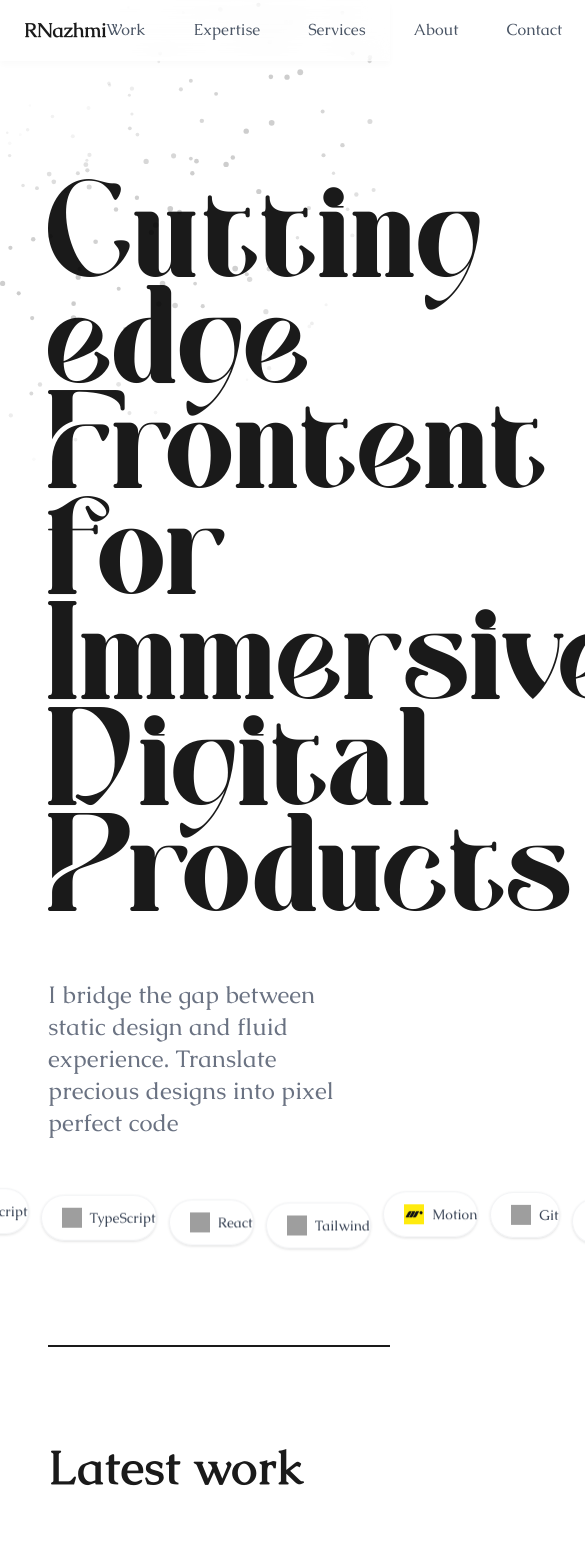
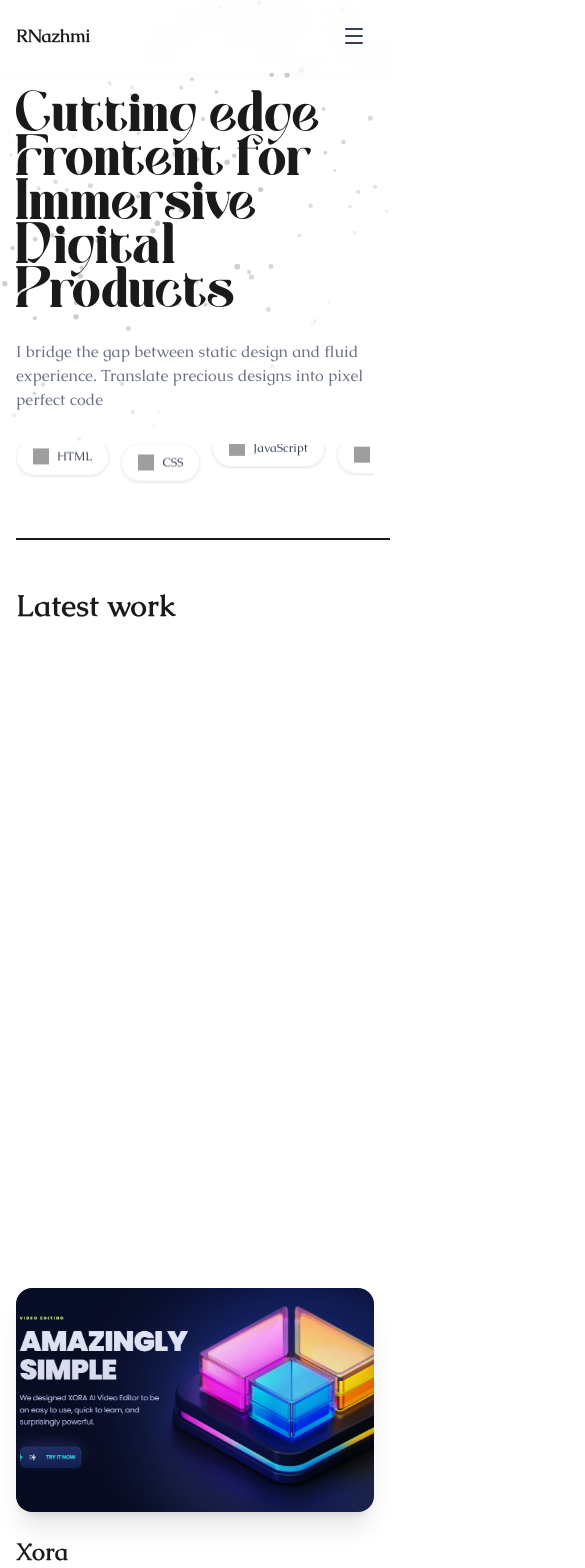
Before and after one commit to rafinazhminugraha/my-portofolio, a React (Vite) app: page / in a window 390 px wide. Shown: the top 1568 px of the page, 585 px wide, since content can reach past the window. Built offline with nearby package versions, Linux system fonts and the light colour scheme; grey boxes are pictures that could not be loaded.

Commit message:
add: responsiveness mobile

```diff
--- a/src/components/About.tsx
+++ b/src/components/About.tsx
@@ -44,24 +44,24 @@ const About = () => {
   };
 
   return (
-    <section id="about" className="py-24 px-12 w-full">
+    <section id="about" className="py-12 sm:py-16 md:py-20 lg:py-24 px-4 sm:px-6 md:px-8 lg:px-12 w-full">
       <motion.h2
         initial="hidden"
         whileInView="visible"
         viewport={{ amount: 0.5 }}
         variants={itemVariants}
-        className="text-5xl font-bold mb-16"
+        className="text-3xl sm:text-4xl md:text-5xl font-bold mb-10 sm:mb-12 md:mb-16"
       >
         About me
       </motion.h2>
 
-      <div ref={containerRef} className="grid grid-cols-1 md:grid-cols-2 gap-16 items-start">
+      <div ref={containerRef} className="grid grid-cols-1 md:grid-cols-2 gap-8 sm:gap-12 md:gap-16 items-start">
         {/* Image Column */}
         <motion.div
           initial="hidden"
           animate={isVisible ? "visible" : "hidden"}
           variants={itemVariants}
-          className="relative aspect-4/5 w-full max-h-[80vh] overflow-hidden rounded-lg bg-gray-100"
+          className="relative aspect-4/5 w-full max-h-[50vh] md:max-h-[80vh] overflow-hidden rounded-lg bg-gray-100"
         >
             <img
                 src={personalPhoto}
@@ -75,7 +75,7 @@ const About = () => {
           initial="hidden"
           animate={isVisible ? "visible" : "hidden"}
           variants={containerVariants}
-          className="text-xl text-gray-600 font-light leading-relaxed space-y-8"
+          className="text-base sm:text-lg md:text-xl text-gray-600 font-light leading-relaxed space-y-6 sm:space-y-8"
         >
             <motion.p variants={itemVariants}>
                 My drive is simple, I love seeing people enjoy the digital products I build. <span className="font-medium text-[#1a1a1a]">empathy</span> is a strategic tool.
--- a/src/components/Footer.tsx
+++ b/src/components/Footer.tsx
@@ -22,7 +22,7 @@ const Footer = () => {
   };
 
   return (
-    <footer id="contact" className="bg-[#1a1a1a] text-white pt-20 pb-8 overflow-hidden">
+    <footer id="contact" className="bg-[#1a1a1a] text-white pt-12 sm:pt-16 md:pt-20 pb-6 sm:pb-8 overflow-hidden">
       {/* Toast Notification */}
       <Toast
         message="Email copied to clipboard!"
@@ -32,44 +32,44 @@ const Footer = () => {
       />
 
       {/* Marquee */}
-      <div className="relative flex overflow-x-hidden mb-16">
+      <div className="relative flex overflow-x-hidden mb-10 sm:mb-12 md:mb-16">
         <motion.div
           className="flex whitespace-nowrap"
           animate={{ x: ["0%", "-50%"] }}
           transition={{ repeat: Infinity, ease: "linear", duration: 20 }}
         >
           {[...Array(4)].map((_, i) => (
-            <span key={i} className="text-[8rem] font-bold mx-8 tracking-tight">
+            <span key={i} className="text-[clamp(3rem,12vw,8rem)] font-bold mx-4 sm:mx-6 md:mx-8 tracking-tight">
               Let's work together!
             </span>
           ))}
         </motion.div>
       </div>
 
-      <div className="px-6 w-full">
+      <div className="px-4 sm:px-6 w-full">
         <motion.div
           initial={{ opacity: 0, y: 20 }}
           whileInView={{ opacity: 1, y: 0 }}
           viewport={{ amount: 0.3 }}
           transition={{ duration: 0.6, delay: 0.2 }}
-          className="flex flex-col md:flex-row justify-between items-start md:items-center gap-12 mb-12"
+          className="flex flex-col md:flex-row justify-between items-start md:items-center gap-8 sm:gap-10 md:gap-12 mb-8 sm:mb-10 md:mb-12"
         >
           <div
             onClick={handleCopyEmail}
             className="flex items-center gap-4 group cursor-pointer"
           >
-            <span className="text-2xl md:text-3xl font-light">{email}</span>
-            <Copy className="w-5 h-5 text-gray-400 group-hover:text-white transition-colors" />
+            <span className="text-xl sm:text-2xl md:text-3xl font-light break-all">{email}</span>
+            <Copy className="w-4 h-4 sm:w-5 sm:h-5 text-gray-400 group-hover:text-white transition-colors shrink-0" />
           </div>
 
-          <div className="flex gap-4">
+          <div className="flex gap-3 sm:gap-4">
             <a
               href="https://www.linkedin.com/in/rafi-nazhmi-nugraha"
               target="_blank"
               rel="noopener noreferrer"
-              className="p-4 bg-[#2a2a2a] rounded-lg hover:bg-[#333] transition-colors"
+              className="p-3 sm:p-4 bg-[#2a2a2a] rounded-lg hover:bg-[#333] transition-colors"
             >
-              <Linkedin className="w-6 h-6" />
+              <Linkedin className="w-5 h-5 sm:w-6 sm:h-6" />
             </a>
           </div>
         </motion.div>
@@ -79,7 +79,7 @@ const Footer = () => {
           whileInView={{ opacity: 1, y: 0 }}
           viewport={{ amount: 0.3 }}
           transition={{ duration: 0.6, delay: 0.4 }}
-          className="flex justify-center items-center pt-8 border-t border-gray-800 text-sm text-gray-400"
+          className="flex justify-center items-center pt-6 sm:pt-8 border-t border-gray-800 text-xs sm:text-sm text-gray-400"
         >
           <p>© All rights reserved 2025 Rafi Nazhmi Nugraha</p>
         </motion.div>
--- a/src/components/Hero.tsx
+++ b/src/components/Hero.tsx
@@ -3,12 +3,12 @@ import TechStack from './TechStack';
 
 const Hero = () => {
   return (
-    <section className="pt-48 pb-24 px-12 w-full">
+    <section className="pt-24 sm:pt-32 md:pt-40 lg:pt-48 pb-12 sm:pb-16 md:pb-20 lg:pb-24 px-4 sm:px-6 md:px-8 lg:px-12 w-full">
       <motion.h1
         initial={{ opacity: 0, y: 20 }}
         animate={{ opacity: 1, y: 0 }}
         transition={{ duration: 0.8, ease: "easeOut" }}
-        className="text-[6rem] leading-[1.1] font-semibold tracking-tight text-[#1a1a1a] mb-12"
+        className="text-[clamp(2.5rem,8vw,6rem)] leading-[1.1] font-semibold tracking-tight text-[#1a1a1a] mb-6 sm:mb-8 md:mb-10 lg:mb-12"
         style={{ fontFamily: "'Aestera', serif", fontStyle: 'normal' }}
       >
         Cutting edge Frontent for Immersive Digital Products
@@ -18,7 +18,7 @@ const Hero = () => {
         initial={{ opacity: 0, y: 20 }}
         animate={{ opacity: 1, y: 0 }}
         transition={{ duration: 0.8, delay: 0.2, ease: "easeOut" }}
-        className="text-2xl text-gray-500 max-w-2xl font-light mb-16"
+        className="text-base sm:text-lg md:text-xl lg:text-2xl text-gray-500 max-w-2xl font-light mb-8 sm:mb-10 md:mb-12 lg:mb-16"
       >
         I bridge the gap between static design and fluid experience. Translate precious designs into pixel perfect code
       </motion.p>
--- a/src/components/Navbar.tsx
+++ b/src/components/Navbar.tsx
@@ -1,11 +1,13 @@
 import { Link } from 'react-router-dom';
-import { motion } from 'framer-motion';
+import { motion, AnimatePresence } from 'framer-motion';
 import { useState, useEffect } from 'react';
 import { useNavbar } from '../contexts/NavbarContext';
+import { Menu, X } from 'lucide-react';
 
 const Navbar = () => {
   const [isVisible, setIsVisible] = useState(true);
   const [lastScrollY, setLastScrollY] = useState(0);
+  const [isMobileMenuOpen, setIsMobileMenuOpen] = useState(false);
   const { forceHidden } = useNavbar();
 
   useEffect(() => {
@@ -28,7 +30,33 @@ const Navbar = () => {
     return () => window.removeEventListener('scroll', handleScroll);
   }, [lastScrollY]);
 
+  // Close mobile menu when clicking a link
+  const handleLinkClick = () => {
+    setIsMobileMenuOpen(false);
+  };
+
+  // Prevent body scroll when mobile menu is open
+  useEffect(() => {
+    if (isMobileMenuOpen) {
+      document.body.style.overflow = 'hidden';
+    } else {
+      document.body.style.overflow = '';
+    }
+    return () => {
+      document.body.style.overflow = '';
+    };
+  }, [isMobileMenuOpen]);
+
+  const navLinks = [
+    { href: '#work', label: 'Work' },
+    { href: '#what-i-do', label: 'Expertise' },
+    { href: '#services', label: 'Services' },
+    { href: '#about', label: 'About' },
+    { href: '#contact', label: 'Contact' },
+  ];
+
   return (
+    <>
       <motion.nav
         className="fixed top-0 left-0 right-0 z-50"
         style={{
@@ -42,20 +70,107 @@ const Navbar = () => {
         animate={{ y: (isVisible && !forceHidden) ? 0 : -100 }}
         transition={{ duration: 0.3, ease: "easeInOut" }}
       >
-      <div className="flex items-center justify-between px-6 py-4 w-full">
-        <div className="text-xl font-semibold tracking-tight">
+        <div className="flex items-center justify-between px-4 sm:px-6 py-4 w-full">
+          <div className="text-lg sm:text-xl font-semibold tracking-tight">
             <Link to="/">RNazhmi</Link>
           </div>
 
-        <div className="flex items-center gap-12 text-base font-medium text-gray-600">
-          <a href="#work" className="hover:text-black transition-colors">Work</a>
-          <a href="#what-i-do" className="hover:text-black transition-colors">Expertise</a>
-          <a href="#services" className="hover:text-black transition-colors">Services</a>
-          <a href="#about" className="hover:text-black transition-colors">About</a>
-          <a href="#contact" className="hover:text-black transition-colors">Contact</a>
+          {/* Desktop Navigation */}
+          <div className="hidden lg:flex items-center gap-12 text-base font-medium text-gray-600">
+            {navLinks.map((link) => (
+              <a
+                key={link.href}
+                href={link.href}
+                className="hover:text-black transition-colors"
+              >
+                {link.label}
+              </a>
+            ))}
+          </div>
+
+          {/* Mobile Hamburger Button */}
+          <motion.button
+            className="lg:hidden p-2 hover:bg-black/5 rounded-lg transition-colors"
+            onClick={() => setIsMobileMenuOpen(!isMobileMenuOpen)}
+            whileTap={{ scale: 0.95 }}
+            aria-label="Toggle menu"
+          >
+            {isMobileMenuOpen ? (
+              <X className="w-6 h-6 text-gray-700" />
+            ) : (
+              <Menu className="w-6 h-6 text-gray-700" />
+            )}
+          </motion.button>
+        </div>
+      </motion.nav>
+
+      {/* Mobile Menu Overlay */}
+      <AnimatePresence>
+        {isMobileMenuOpen && (
+          <>
+            {/* Backdrop */}
+            <motion.div
+              className="fixed inset-0 bg-black/20 backdrop-blur-sm z-40 lg:hidden"
+              initial={{ opacity: 0 }}
+              animate={{ opacity: 1 }}
+              exit={{ opacity: 0 }}
+              transition={{ duration: 0.2 }}
+              onClick={() => setIsMobileMenuOpen(false)}
+            />
+
+            {/* Mobile Menu Panel */}
+            <motion.div
+              className="fixed top-0 right-0 bottom-0 w-[280px] sm:w-[320px] bg-white shadow-2xl z-50 lg:hidden"
+              initial={{ x: '100%' }}
+              animate={{ x: 0 }}
+              exit={{ x: '100%' }}
+              transition={{ type: 'spring', damping: 30, stiffness: 300 }}
+            >
+              <div className="flex flex-col h-full">
+                {/* Mobile Menu Header */}
+                <div className="flex items-center justify-between px-6 py-4 border-b border-gray-200">
+                  <span className="text-lg font-semibold">Menu</span>
+                  <button
+                    onClick={() => setIsMobileMenuOpen(false)}
+                    className="p-2 hover:bg-gray-100 rounded-lg transition-colors"
+                    aria-label="Close menu"
+                  >
+                    <X className="w-5 h-5 text-gray-700" />
+                  </button>
+                </div>
+
+                {/* Mobile Menu Links */}
+                <nav className="flex-1 px-6 py-8">
+                  <div className="flex flex-col gap-2">
+                    {navLinks.map((link, index) => (
+                      <motion.a
+                        key={link.href}
+                        href={link.href}
+                        className="text-lg font-medium text-gray-700 hover:text-black hover:bg-gray-50 px-4 py-3 rounded-lg transition-colors"
+                        onClick={handleLinkClick}
+                        initial={{ opacity: 0, x: 20 }}
+                        animate={{ opacity: 1, x: 0 }}
+                        transition={{ delay: index * 0.05 }}
+                        whileTap={{ scale: 0.98 }}
+                      >
+                        {link.label}
+                      </motion.a>
+                    ))}
+                  </div>
+                </nav>
+
+                {/* Mobile Menu Footer */}
+                <div className="px-6 py-6 border-t border-gray-200">
+                  <p className="text-xs text-gray-500 text-center">
+                    © 2025 Rafi Nazhmi Nugraha
+                  </p>
                 </div>
               </div>
-    </motion.nav>
+            </motion.div>
+          </>
+        )}
+      </AnimatePresence>
+    </>
   );
 };
 
--- a/src/components/Services.tsx
+++ b/src/components/Services.tsx
@@ -23,19 +23,19 @@ const Services = () => {
   };
 
   return (
-    <section id="services" className="py-24 px-12 w-full">
+    <section id="services" className="py-12 sm:py-16 md:py-20 lg:py-24 px-4 sm:px-6 md:px-8 lg:px-12 w-full">
       <motion.h2
         initial="hidden"
         whileInView="visible"
         viewport={{ amount: 0.5 }}
         variants={itemVariants}
-        className="text-5xl font-bold mb-16"
+        className="text-3xl sm:text-4xl md:text-5xl font-bold mb-10 sm:mb-12 md:mb-16"
       >
         What I offer
       </motion.h2>
 
       <motion.div
-        className="grid grid-cols-1 md:grid-cols-2 gap-x-16 gap-y-24"
+        className="grid grid-cols-1 md:grid-cols-2 gap-x-8 sm:gap-x-12 md:gap-x-16 gap-y-12 sm:gap-y-16 md:gap-y-24"
         initial="hidden"
         whileInView="visible"
         viewport={{ amount: 0.2 }}
@@ -47,13 +47,13 @@ const Services = () => {
             <motion.div
               key={index}
               variants={itemVariants}
-              className="flex flex-col gap-6"
+              className="flex flex-col gap-4 sm:gap-5 md:gap-6"
             >
-              <div className="mb-2">
-                <IconComponent className="w-6 h-6" />
+              <div className="mb-1 sm:mb-2">
+                <IconComponent className="w-5 h-5 sm:w-6 sm:h-6" />
               </div>
-              <h3 className="text-2xl font-bold">{service.title}</h3>
-              <p className="text-xl text-gray-600 leading-relaxed font-light">
+              <h3 className="text-xl sm:text-2xl font-bold">{service.title}</h3>
+              <p className="text-base sm:text-lg md:text-xl text-gray-600 leading-relaxed font-light">
                 {service.description}
               </p>
             </motion.div>
--- a/src/components/TechStack.tsx
+++ b/src/components/TechStack.tsx
@@ -3,7 +3,8 @@ import { techStack } from '../data/techStack';
 
 const TechStack = () => {
   return (
-    <div className="flex items-center justify-center gap-3 md:gap-4 max-w-6xl mx-auto">
+    <div className="w-full overflow-x-auto lg:overflow-x-visible scrollbar-hide">
+      <div className="flex lg:flex-wrap items-center justify-start lg:justify-center gap-3 md:gap-4 max-w-6xl lg:mx-auto min-w-max lg:min-w-0 pb-2 lg:pb-0">
         {techStack.map((tech, index) => {
           // Create zigzag effect - alternate items up and down
           const yOffset = index % 2 === 0 ? -12 : 12;
@@ -16,7 +17,7 @@ const TechStack = () => {
           return (
             <motion.div
               key={tech.name}
-            className="px-5 py-3 rounded-full bg-white/60 backdrop-blur-sm border border-gray-200/50 shadow-sm"
+              className="px-4 sm:px-5 py-2.5 sm:py-3 rounded-full bg-white/60 backdrop-blur-sm border border-gray-200/50 shadow-sm flex-shrink-0"
               style={{
                 transform: `translateY(${yOffset}px)`,
               }}
@@ -31,13 +32,14 @@ const TechStack = () => {
               }}
             >
               <div className="flex items-center gap-2">
-              <img src={tech.logo} alt={tech.name} className="w-5 h-5" />
-              <span className="text-sm font-medium text-gray-700">{tech.name}</span>
+                <img src={tech.logo} alt={tech.name} className="w-4 h-4 sm:w-5 sm:h-5" />
+                <span className="text-xs sm:text-sm font-medium text-gray-700 whitespace-nowrap">{tech.name}</span>
               </div>
             </motion.div>
           );
         })}
       </div>
+    </div>
   );
 };
 
--- a/src/components/WorkList.tsx
+++ b/src/components/WorkList.tsx
@@ -192,7 +192,7 @@ const ProjectSection = ({ project, isLast }: { project: typeof projects[0], isLa
   return (
     <div
       ref={sectionRef}
-      className="project-section min-h-screen flex flex-col justify-center py-24"
+      className="project-section min-h-[60vh] md:min-h-screen flex flex-col justify-center py-12 md:py-24"
     >
       <motion.div
         initial={{ opacity: 0, scale: 0.8, y: 80 }}
@@ -212,8 +212,25 @@ const ProjectSection = ({ project, isLast }: { project: typeof projects[0], isLa
           mass: 0.5,
         }}
       >
+        {/* Mobile/Tablet Image - shown only on small screens */}
+        <div className="md:hidden mb-6 rounded-2xl overflow-hidden shadow-xl">
+          <a
+            href={project.link}
+            target="_blank"
+            rel="noopener noreferrer"
+            className="block relative aspect-[16/10] w-full bg-gray-900"
+          >
+            <img
+              src={project.image}
+              alt={project.name}
+              className="w-full h-full object-cover"
+            />
+            <div className="absolute inset-0 bg-gradient-to-t from-black/20 to-transparent pointer-events-none" />
+          </a>
+        </div>
+
         <motion.h3
-          className="text-4xl font-bold mb-4"
+          className="text-2xl sm:text-3xl md:text-4xl font-bold mb-3 md:mb-4"
           initial={{ opacity: 0, y: 30 }}
           animate={isActive ? {
             opacity: 1,
@@ -232,7 +249,7 @@ const ProjectSection = ({ project, isLast }: { project: typeof projects[0], isLa
           {project.name}
         </motion.h3>
         <motion.p
-          className="text-lg text-gray-500 mb-6 font-light"
+          className="text-base sm:text-lg font-light text-gray-500 mb-4 md:mb-6"
           initial={{ opacity: 0, y: 20 }}
           animate={isActive ? {
             opacity: 1,
@@ -252,7 +269,7 @@ const ProjectSection = ({ project, isLast }: { project: typeof projects[0], isLa
 
         {/* Tech Stack Logos */}
         <motion.div
-          className="flex gap-3 mb-6"
+          className="flex gap-2 sm:gap-3 mb-4 md:mb-6 flex-wrap"
           initial={{ opacity: 0, y: 20 }}
           animate={isActive ? {
             opacity: 1,
@@ -269,14 +286,14 @@ const ProjectSection = ({ project, isLast }: { project: typeof projects[0], isLa
           }}
         >
           {project.techStack.map((logo, idx) => (
-            <div key={idx} className="w-8 h-8 flex items-center justify-center">
+            <div key={idx} className="w-6 h-6 sm:w-7 sm:h-7 md:w-8 md:h-8 flex items-center justify-center">
               <img src={logo} alt="tech" className="w-full h-full object-contain" />
             </div>
           ))}
         </motion.div>
 
         <motion.p
-          className="text-xl text-gray-600 leading-relaxed font-light mb-6"
+          className="text-base sm:text-lg md:text-xl text-gray-600 leading-relaxed font-light mb-4 md:mb-6"
           initial={{ opacity: 0, y: 20 }}
           animate={isActive ? {
             opacity: 1,
@@ -300,7 +317,7 @@ const ProjectSection = ({ project, isLast }: { project: typeof projects[0], isLa
           href={project.link}
           target="_blank"
           rel="noopener noreferrer"
-          className="relative inline-flex items-center gap-2 px-6 py-3 rounded-full bg-black backdrop-blur-sm border border-black shadow-sm hover:border-gray-200/50 hover:shadow-lg transition-all duration-500 font-medium group overflow-hidden"
+          className="relative inline-flex items-center gap-2 px-5 sm:px-6 py-2.5 sm:py-3 rounded-full bg-black backdrop-blur-sm border border-black shadow-sm hover:border-gray-200/50 hover:shadow-lg transition-all duration-500 font-medium group overflow-hidden"
           initial={{ opacity: 0, y: 20 }}
           animate={isActive ? {
             opacity: 1,
@@ -315,18 +332,19 @@ const ProjectSection = ({ project, isLast }: { project: typeof projects[0], isLa
             damping: 30,
             delay: 0.09,
           }}
+          whileTap={{ scale: 0.95 }}
         >
           {/* Sliding white background */}
           <div className="absolute inset-0 bg-white rounded-full transform -translate-x-full group-hover:translate-x-0 transition-transform duration-500 ease-out" />
 
-          <span className="relative z-10 text-white group-hover:text-black transition-colors duration-300 delay-100">View Project</span>
+          <span className="relative z-10 text-sm sm:text-base text-white group-hover:text-black transition-colors duration-300 delay-100">View Project</span>
           <motion.svg
             width="16"
             height="16"
             viewBox="0 0 16 16"
             fill="none"
             xmlns="http://www.w3.org/2000/svg"
-            className="relative z-10"
+            className="relative z-10 w-4 h-4 sm:w-4 sm:h-4"
             animate={{
               x: [0, 3, 0],
             }}
@@ -393,13 +411,13 @@ const WorkList = () => {
   }, []);
 
   return (
-    <section id="work" className="py-24 px-12 w-full -mb-[42vh] relative">
-      <h2 className="text-5xl font-bold mb-24">Latest work</h2>
+    <section id="work" className="py-12 sm:py-16 md:py-20 lg:py-24 px-4 sm:px-6 md:px-8 lg:px-12 w-full -mb-0 md:-mb-[42vh] relative">
+      <h2 className="text-3xl sm:text-4xl md:text-5xl font-bold mb-12 sm:mb-16 md:mb-24">Latest work</h2>
 
-      <div ref={containerRef} className="grid grid-cols-1 md:grid-cols-2 gap-16 relative">
+      <div ref={containerRef} className="grid grid-cols-1 md:grid-cols-2 gap-8 md:gap-16 relative">
         {/* Left Column - Scrolling Text with Fade Animation */}
         <motion.div
-          className="pb-[50vh] relative"
+          className="pb-0 md:pb-[50vh] relative"
           animate={{
             filter: isImageHovered ? 'blur(4px)' : 'blur(0px)',
             opacity: isImageHovered ? 0.3 : 1,
@@ -417,9 +435,9 @@ const WorkList = () => {
           ))}
         </motion.div>
 
-        {/* Right Column - Sticky Preview */}
-        <div className="relative hidden md:block pt-48 z-30">
-          <div className="sticky top-1/2 -translate-y-1/2 h-[85vh]">
+        {/* Right Column - Sticky Preview (Desktop only) */}
+        <div className="relative hidden md:block pt-0 md:pt-48 z-30">
+          <div className="sticky top-1/2 -translate-y-1/2 h-[70vh] md:h-[85vh]">
             <ImagePreview activeIndex={activeIndex} onHoverChange={handleImageHoverChange} />
           </div>
         </div>
--- a/src/index.css
+++ b/src/index.css
@@ -137,6 +137,10 @@ body {
   border-radius: 4px;
 }
 
+::-webkit-scrollbar-thumb:hover {
+  background: #555;
+}
+
 /* Override Tailwind utilities to use global variables */
 .font-light { font-weight: var(--fw-light) !important; }
 .font-normal { font-weight: var(--fw-regular) !important; }
@@ -144,6 +148,12 @@ body {
 .font-semibold { font-weight: var(--fw-semibold) !important; }
 .font-bold { font-weight: var(--fw-bold) !important; }
 
-::-webkit-scrollbar-thumb:hover {
-  background: #555;
+/* Hide scrollbar for horizontal scroll */
+.scrollbar-hide {
+  -ms-overflow-style: none;
+  scrollbar-width: none;
 }
+
+.scrollbar-hide::-webkit-scrollbar {
+  display: none;
+}
--- a/src/pages/Home.tsx
+++ b/src/pages/Home.tsx
@@ -9,7 +9,7 @@ import Footer from '@/components/Footer';
 import { motion } from 'framer-motion';
 
 const Separator = () => (
-  <div className="w-full pl-12">
+  <div className="w-full pl-4 sm:pl-6 md:pl-8 lg:pl-12">
     <motion.div
       initial={{ scaleX: 0 }}
       whileInView={{ scaleX: 1 }}
```
Also changed, not shown: src/components/WhatIDo.tsx (+5 -5 lines). Lines whose indentation alone changed are shown as unchanged.
